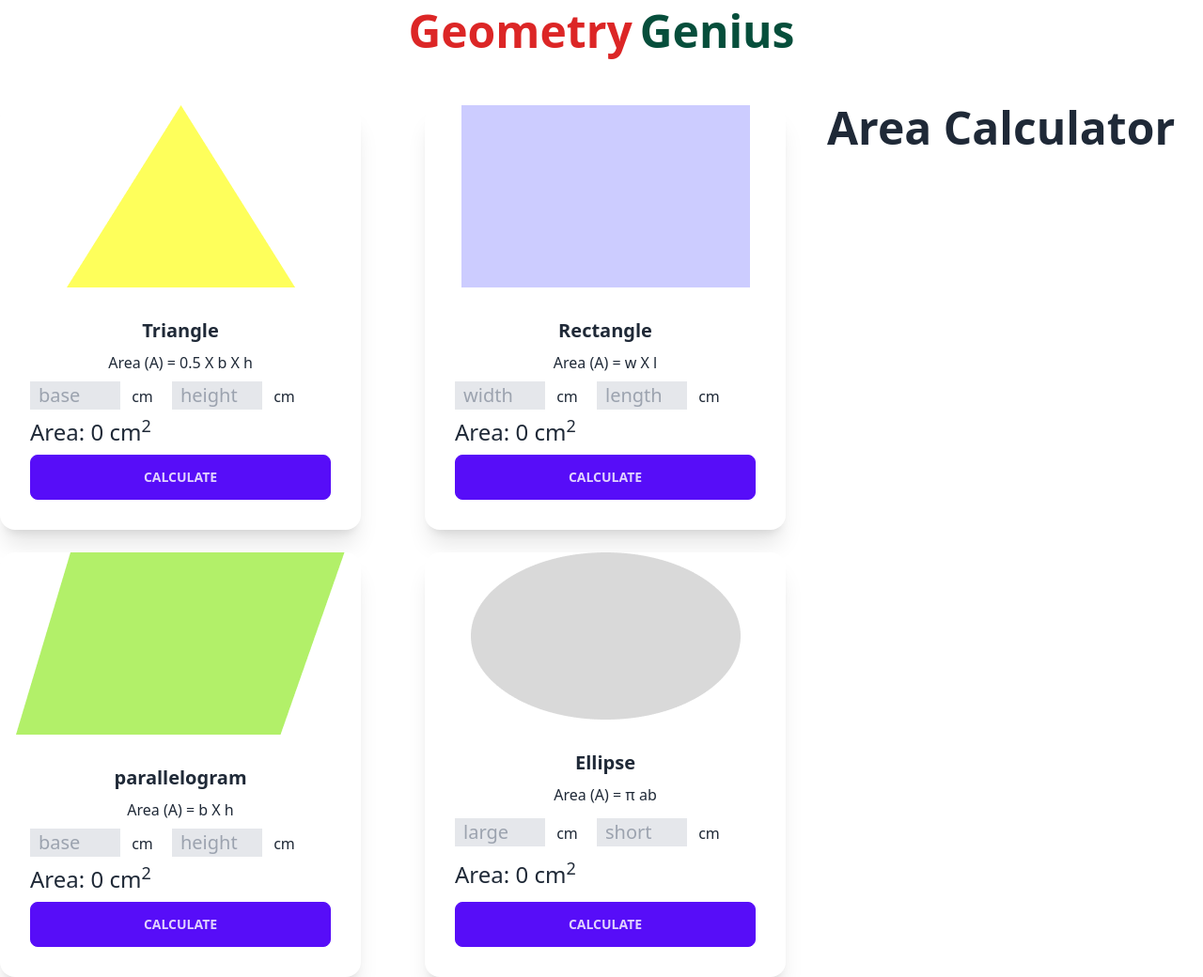
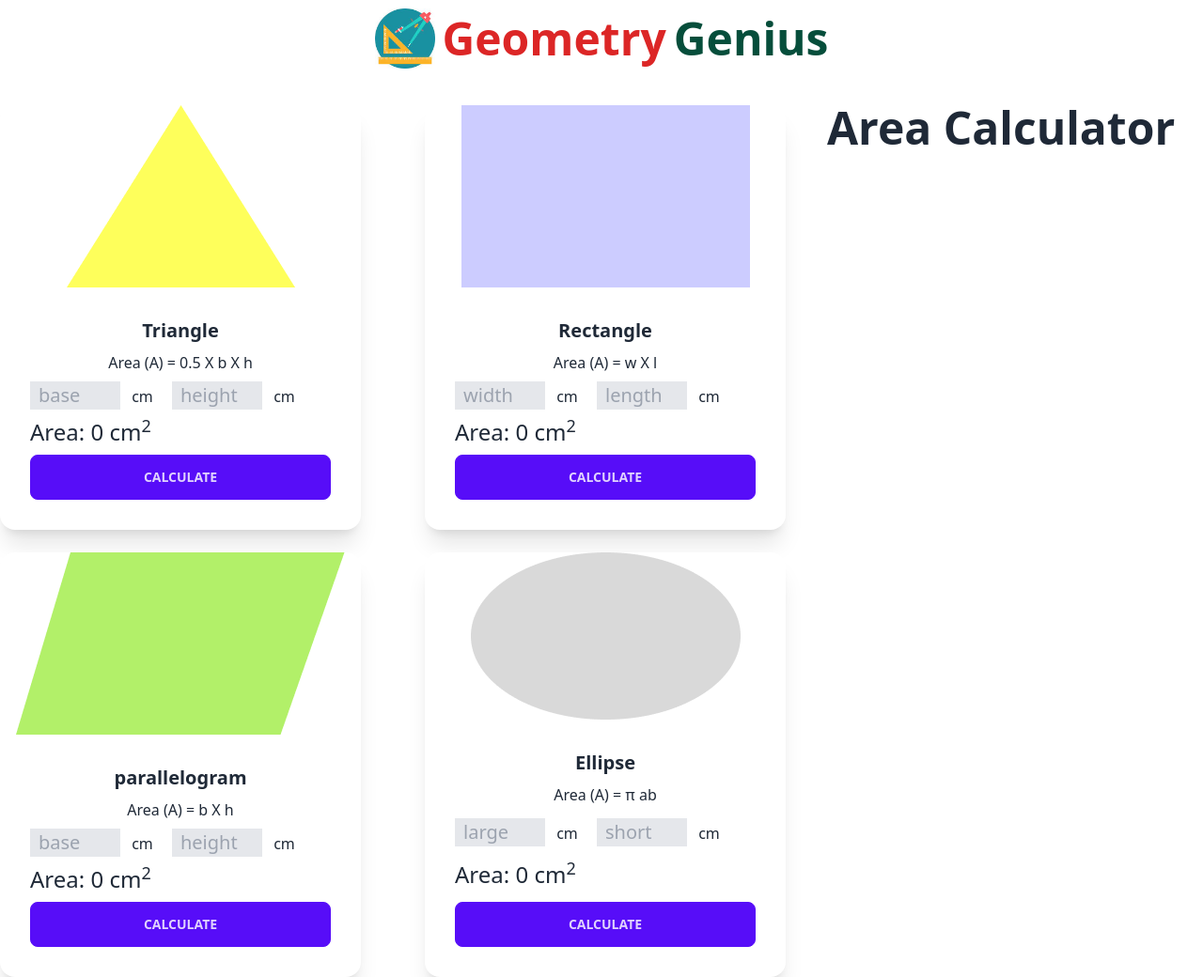
Before and after one commit to shahi-shawal/Geomatry-Genous, a plain HTML site: page index.html in a window 1280 px wide. Shown: the whole page at 94% size. Drawn offline with nearby package versions, Linux system fonts and the light colour scheme.

Commit message:
icon add

```diff
--- a/index.html
+++ b/index.html
@@ -4,7 +4,9 @@
 <head>
     <meta charset="UTF-8">
     <meta name="viewport" content="width=device-width, initial-scale=1.0">
-    <title>Geometry Genius</title>
+   <title>Geometry Genius</title>
+   <link rel="shortcut icon" type="image/jpg" href="./images/download.jfif">
+
     <link href="https://cdn.jsdelivr.net/npm/daisyui@3.5.1/dist/full.css" rel="stylesheet" type="text/css" />
     <script src="https://cdn.tailwindcss.com"></script>
 </head>
@@ -12,7 +14,7 @@
 <body>
     <header>
         <div class="navbar bg-base-100">
-            <a class="btn btn-ghost normal-case text-5xl mx-auto text-red-600">Geometry<span class="text-emerald-900">Genius</span></a>
+            <a class="btn btn-ghost normal-case text-3xl lg:text-5xl mx-auto text-red-600"><img class="lg:w-16 h-16" src="./images/download.jfif" alt="" srcset="">Geometry<span class="text-emerald-900">Genius</span></a>
           </div>
     </header>
     <main>
```
Also changed, not shown: images/download.jfif (added).
